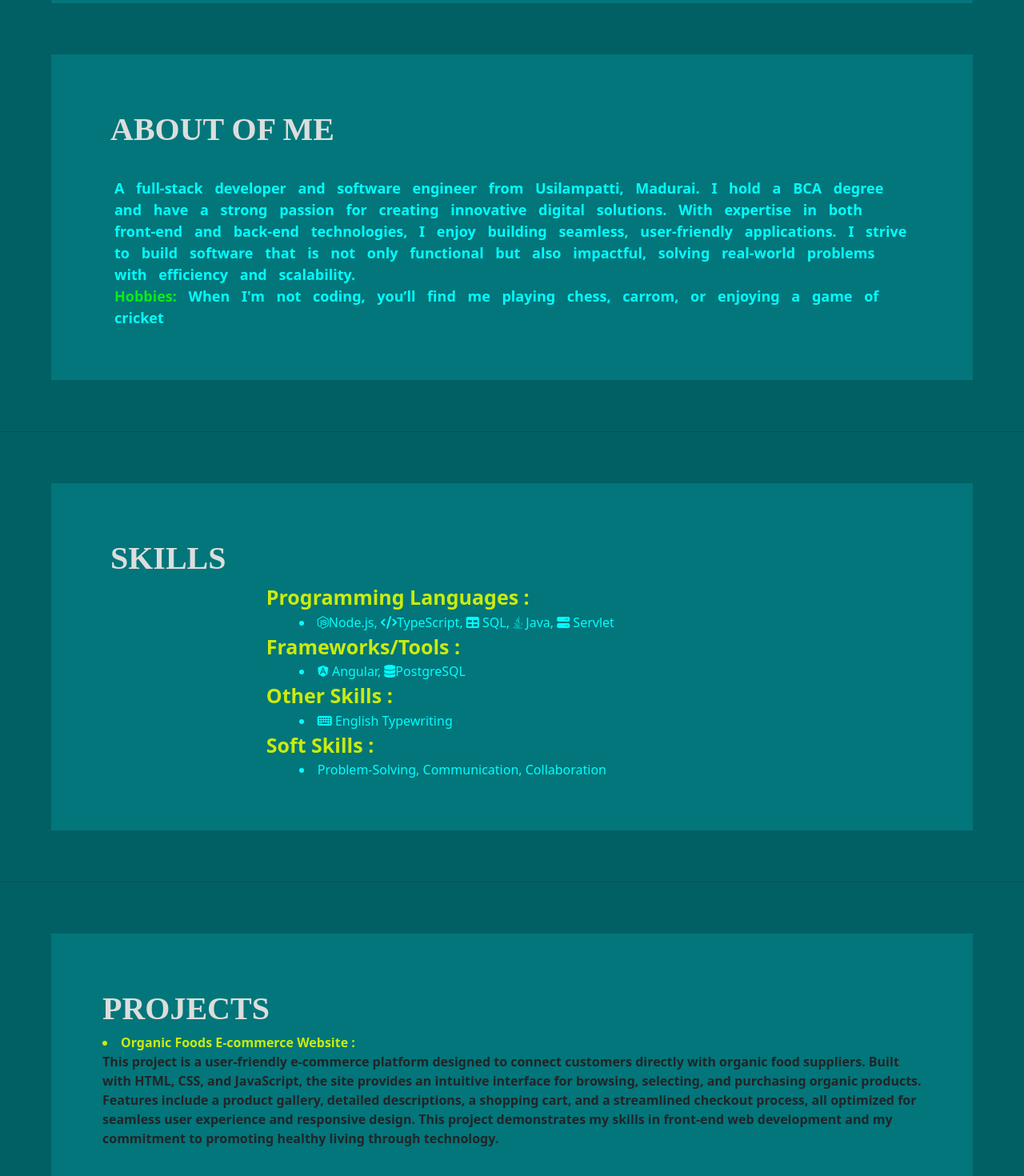
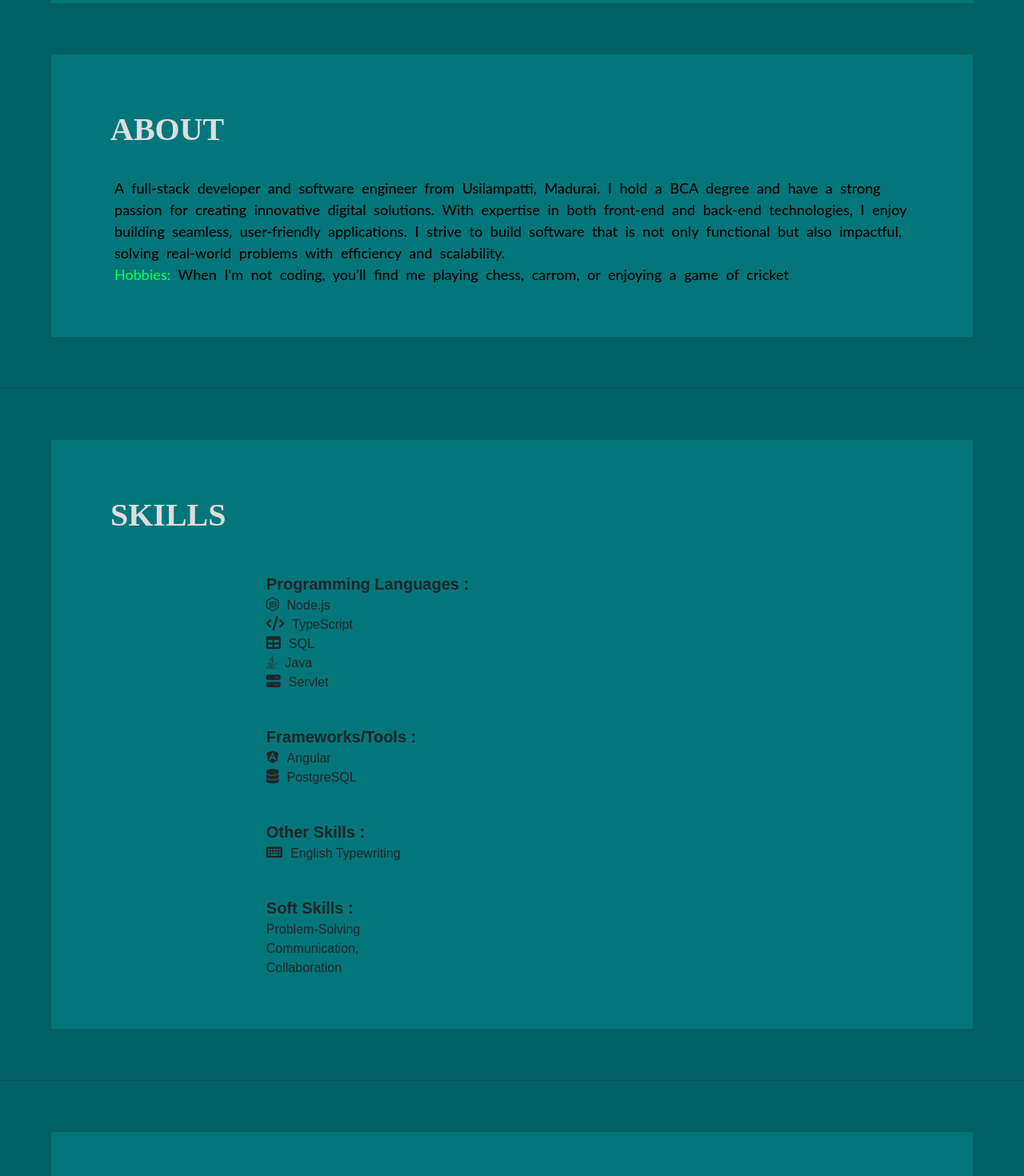
Before and after one commit to Bharath-mayan/portfolio, an Angular app: page / in a window 1280 px wide. Shown: the part 600-2070 px from the top of the page at 80% size. Built offline with nearby package versions, Linux system fonts and the light colour scheme.

Commit message:
added urls

```diff
--- a/angular.json
+++ b/angular.json
@@ -56,8 +56,8 @@
                 },
                 {
                   "type": "anyComponentStyle",
-                  "maximumWarning": "2kB",
-                  "maximumError": "4kB"
+                  "maximumWarning": "2mb",
+                  "maximumError": "5mb"
                 }
               ],
               "outputHashing": "all"
--- a/src/app/base/home/home.component.html
+++ b/src/app/base/home/home.component.html
@@ -9,9 +9,9 @@
                 <div class="navlist">
                     <a class="home" (click)="showBlock('Home')" #Hom>Home</a>
                     <a (click)="showBlock('About')" #Abt>About</a>
+                    <a (click)="showBlock('Skills')" #Skls>Skills</a>
                     <a (click)="showBlock('Projects')" #Pjts>Projects</a>
                     <a (click)="showBlock('Services')" #Servs>Services</a>
-                    <a (click)="showBlock('Skills')" #Skls>Skills</a>
                     <a (click)="showBlock('Contacts')" #Con>Contacts</a>
                 </div>
             </div>
@@ -34,7 +34,7 @@
         </div>
 
         <div id="Abt" class="About d-block" #about>
-            <b class="abt-title">ABOUT OF ME</b>
+            <b class="abt-title">ABOUT</b>
             <p class="about-lines">A full-stack developer and software engineer from Usilampatti,
                 Madurai. I hold a
                 BCA degree and have a strong passion for creating innovative digital solutions. With expertise in both
@@ -52,20 +52,25 @@
         <div id="Skls" class="Skills d-block" #skills>
             <b class="skill-title">SKILLS</b>
             <div class="skill-content d-block">
-                <span> Programming Languages :</span>
-                <li><i class="fab fa-node-js"></i>Node.js, <i class="fas fa-code"></i>TypeScript, <i
-                        class="fas fa-table"></i>
-                    SQL, <i class="fab fa-java"></i>
-                    Java, <i class="fas fa-server"></i>
-                    Servlet</li>
-                <span>Frameworks/Tools :</span>
-                <li><i class="fab fa-angular"></i>
-                    Angular, <i class="fas fa-database"></i>PostgreSQL</li>
-                <span> Other Skills :</span>
-                <li><i class="fas fa-keyboard"></i>
-                    English Typewriting</li>
-                <span>Soft Skills :</span>
-                <li>Problem-Solving, Communication, Collaboration</li>
+                <div class="skillList">
+                    <ul>
+                        <li class="shead"> Programming Languages :</li>
+                        <li><i class="fab fa-node-js"></i>Node.js</li>
+                        <li><i class="fas fa-code"></i>TypeScript</li>
+                        <li><i class="fas fa-table"></i>SQL</li>
+                        <li><i class="fab fa-java"></i>Java</li>
+                        <li><i class="fas fa-server"></i>Servlet</li>
+                        <li class="shead">Frameworks/Tools :</li>
+                        <li><i class="fab fa-angular"></i>Angular</li>
+                        <li><i class="fas fa-database"></i>PostgreSQL</li>
+                        <li class="shead">Other Skills :</li>
+                        <li><i class="fas fa-keyboard"></i>English Typewriting</li>
+                        <li class="shead">Soft Skills :</li>
+                        <li>Problem-Solving</li>
+                        <li> Communication,</li>
+                        <li>Collaboration</li>
+                    </ul>
+                </div>
             </div>
         </div>
 
@@ -115,14 +120,17 @@
         <div id="Con" class="Contacts d-block" #contacts>
             <b class="cnts-title">CONTACT</b>
             <div class="cnts-content d-block">
-                <a id="email" href="bharathmayan4454@gmail.com"><i class="fas fa-envelope"></i>
-                    Email Me!</a><br>
-                <span><i class="fas fa-phone"></i>
-                    Phone: </span> <a id="num" href="9345443519">9345443519</a><br>
-                <span>Social Links:</span><a id="social-link" href=""><i class="fab fa-instagram"></i>
-                </a><a id="social-link" href=""><i class="fab fa-linkedin"></i>
+                <b id="lbl"> Email Me! </b><a id="email" href="bharathmayan4454@gmail.com"><i
+                        class="fas fa-envelope"></i></a><br>
+                <b id="lbl">Call me! </b> <a id="num" href="9345443519"></a> <i class="fas fa-phone"></i><br>
+                <b id="lbl">Social Links! </b>
+                <a id="social-link" href="https://www.instagram.com/bharath_official05/?hl=en"><i
+                        class="fab fa-instagram"></i>
+                </a><a id="social-link"
+                    href="https://www.linkedin.com/in/bharath-mayan-b8422821a/?lipi=urn%3Ali%3Apage%3Aprofile_common_profile_index%3B2d2e42ac-4931-4f84-ae16-566d63a8199b"><i
+                        class="fab fa-linkedin"></i>
                 </a>
-                <a id="social-link" href=""><i class="fab fa-github"></i>
+                <a id="social-link" href="https://github.com/Bharath-mayan"><i class="fab fa-github"></i>
                 </a>
             </div>
         </div>
--- a/src/app/base/home/home.component.scss
+++ b/src/app/base/home/home.component.scss
@@ -75,13 +75,13 @@ section {
         }
 
         h4 {
-            font-weight: 600;
-            color: orangered;
+            font-weight: 700;
+            color: #000000;
         }
 
         #role {
             font-weight: 600;
-            color: #fd05e9;
+            color: #00ffea;
         }
 
         .wel-lines {
@@ -99,24 +99,25 @@ section {
     // outline: solid black;
     margin: 5%;
 
-    .about-lines {
-        word-spacing: 10px;
-        margin: 30px 15px 0px 15px;
-        font-size: 18px;
-        font-weight: 600;
-        color: cyan;
-
-        span {
-            color: #0ceb17;
-        }
-    }
-
     .abt-title {
         font-family: 'Playfair Display', serif;
         margin-left: 10px;
         font-size: 40px;
         font-weight: 600;
         color: #ddd;
+    }
+
+    .about-lines {
+        font-family: 'Lato', sans-serif;
+        word-spacing: 5px;
+        margin: 30px 15px 0px 15px;
+        font-size: 18px;
+        font-weight: 500;
+        color: #000000;
+
+        span {
+            color: #00fa4b;
+        }
     }
 }
 
@@ -139,15 +140,45 @@ section {
         align-items: center;
         margin-left: 20%;
 
-        span {
-            font-size: 25px;
-            font-weight: 600;
-            color: #caeb0c;
-        }
+        // h {
+        // display: flex;
+        // justify-content: center;
+        // }
 
-        li {
-            margin-left: 5%;
-            color: cyan;
+        // span {
+        //     font-size: 25px;
+        //     font-weight: 600;
+        //     color: #070707;
+        // }
+
+        // li {
+        //     display: block;
+        //     margin-left: 5%;
+        //     color: cyan;
+        //     flex-direction: column;
+        // }
+
+
+        .skillList {
+            font-family: Arial, sans-serif;
+
+            ul {
+                list-style: none;
+                padding: 0;
+                margin: 0;
+
+                .shead {
+                    font-weight: bold;
+                    font-size: 20px;
+                    margin-top: 5%;
+                }
+
+                li i {
+                    margin-right: 10px;
+                    font-size: 18px;
+
+                }
+            }
         }
     }
 }
@@ -224,11 +255,11 @@ section {
         align-items: center;
         margin-left: 20%;
 
-        span {
-            font-size: 25px;
-            font-weight: 600;
-            color: #caeb0c;
-        }
+        // span {
+        //     font-size: 25px;
+        //     font-weight: 600;
+        //     color: #caeb0c;
+        // }
 
         #email {
             color: black;
@@ -241,9 +272,18 @@ section {
         }
 
         #social-link {
-            color: rgb(255, 2, 221);
-            font-size: 30px;
-            padding-left: 5%;
+            color: rgb(2, 204, 255);
+            font-size: 25px;
+            padding-left: 2%;
+        }
+
+        #lbl {
+            font-weight: 700;
+        }
+
+        i {
+            color: rgb(2, 204, 255);
+            font-size: 100%;
         }
     }
 }
@@ -273,6 +313,7 @@ section {
         width: 20%;
         height: 30%;
     }
+
 }
 
 @media screen and (min-width:621px) and (max-width:772px) {
```
